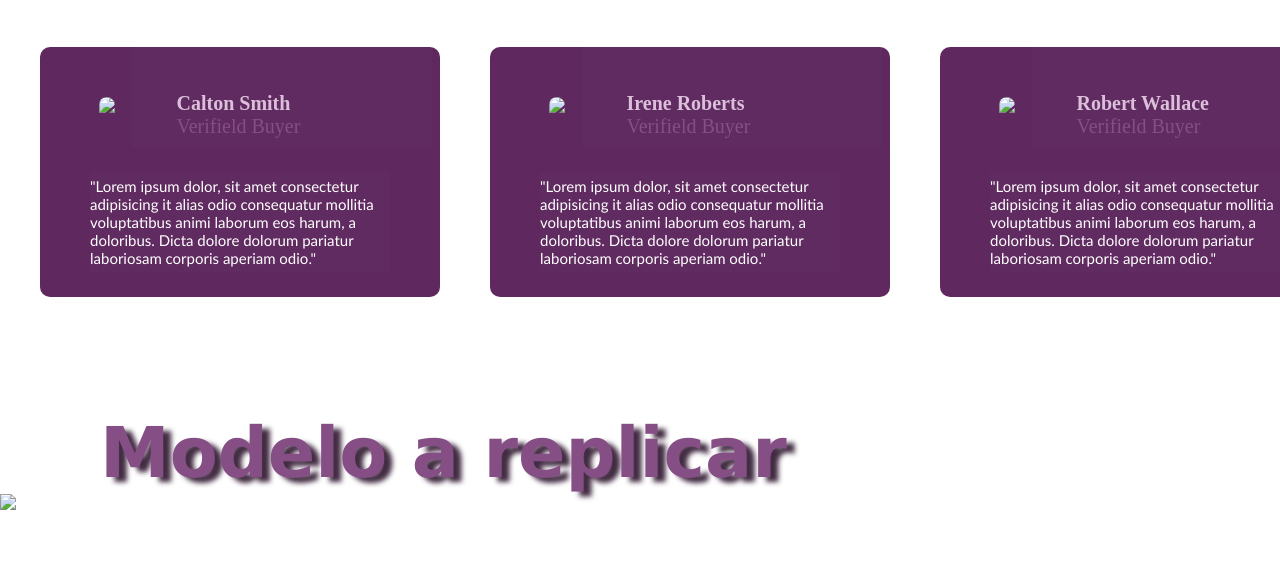
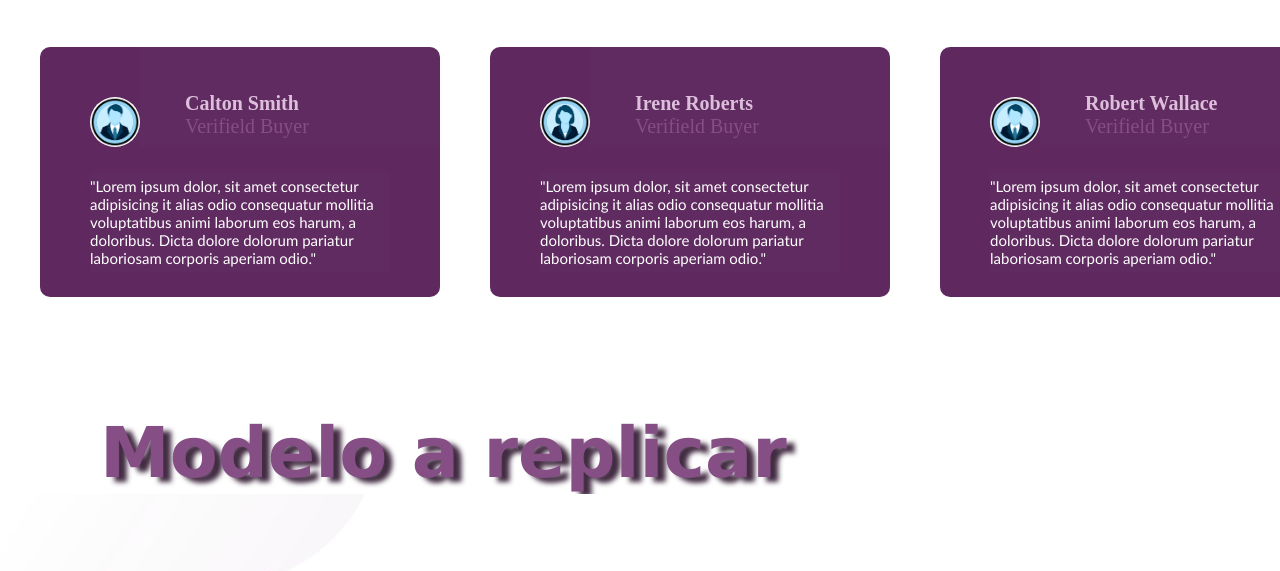
Before and after one commit to Belu-Sanchez/flexbox, a plain HTML site: page index.html in a window 1280 px wide. Shown: the part 368-939 px from the top of the page. Before the commit the page ends 882 px from the top, so only its background shows below. Drawn offline with Linux system fonts and the light colour scheme.

Commit message:
planteo-dos

```diff
--- a/index.html
+++ b/index.html
@@ -35,7 +35,7 @@
       <!--lower-container-->
       <div style="flex-grow: 2;" class="cajaDeComentarios">
         <!--post-->
-        <section class="comment"> <img src="../clase_8_flexbox_avanzado/imagen usuario/hombre.png"/>
+        <section class="comment"> <img src="imagen usuario/hombre.png"/>
           <div class="name">
           <h6>Calton Smith</h3>
             <p class="verification"> Verifield Buyer</p></div>
@@ -44,7 +44,7 @@
       </section>
 
         <section class="comment">
-          <img src="../clase_8_flexbox_avanzado/imagen usuario/mujer.png"/>
+          <img src="imagen usuario/mujer.png"/>
 
           <div class="name">
             <h6>Irene Roberts</h6>
@@ -55,7 +55,7 @@
 
 
 
-        <section class="comment"><img src="../clase_8_flexbox_avanzado/imagen usuario/hombre.png"/>
+        <section class="comment"><img src="imagen usuario/hombre.png"/>
           <div class="name">
             <h6>Robert Wallace</h6>
             <p class="verification"> Verifield Buyer</p></div>
@@ -67,6 +67,6 @@
     </div>
 
     <section class="model"> Modelo a replicar</section>
-    <div> <img src="../clase_8_flexbox_avanzado/imagen usuario/modelo.png"> </div>
+    <div> <img src="imagen usuario/modelo.png"> </div>
   </body>
 </html>
```
